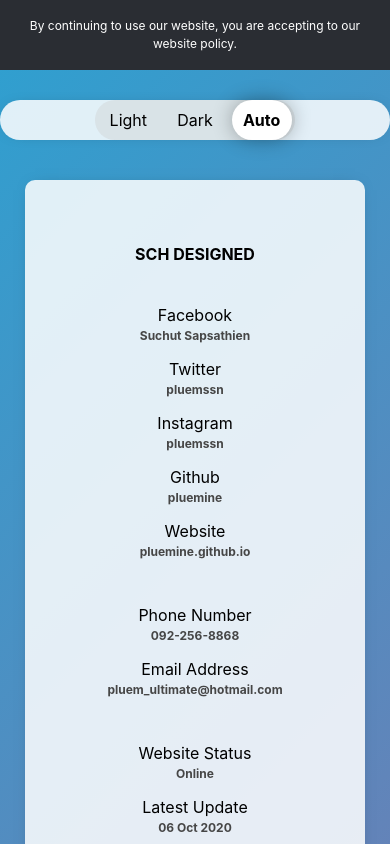
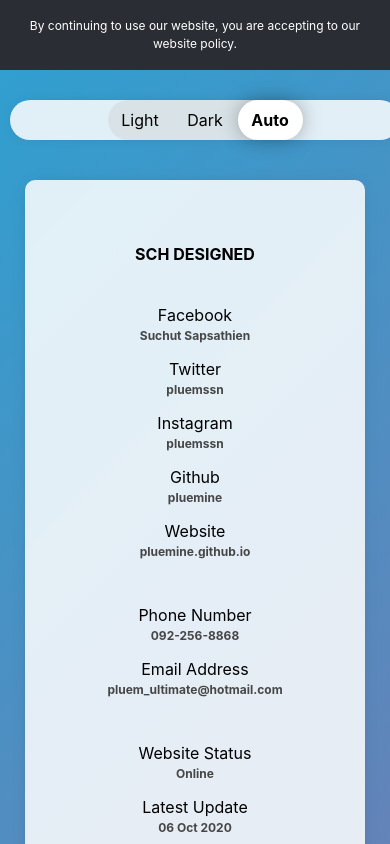
Before and after one commit to pluemine/web-data, a React (Create React App) app: page / in a window 390 px wide. Shown: the top 844 px of the page. Built offline with nearby package versions, Linux system fonts and the light colour scheme.

Commit message:
Add pages & routers

```diff
--- a/src/components/Navbar.js
+++ b/src/components/Navbar.js
@@ -110,7 +110,7 @@
 function Navbar() {
     return (
         <nav className='container mynav' style={{ }}>
-            <div className='row nav-block' style={{ width: '200px' }}>
+            <div className='row nav-block' style={{ width: '195px' }}>
                 <button className='switch' style={{margin: 'auto' }} id='setlightbtn' onClick={setlight}>Light</button>
                 <button className='switch' style={{margin: 'auto' }} id='setdarkbtn' onClick={setdark}>Dark</button>
                 <button className='switch' style={{margin: 'auto' }} id='setdefaultbtn' onClick={setdefault}>Auto</button>
--- a/src/components/Public.css
+++ b/src/components/Public.css
@@ -57,6 +57,11 @@
         text-align: center !important;
         width: 100%;
         padding-left: 0px !important;
+    }
+
+    .mynav {
+        margin-left: 10px !important;
+        margin-right: 10px !important;
     }
 
 }
@@ -226,28 +231,6 @@
     color: var(--button-dis-text-color);
 }
 
-.switch1 {
-    background: var(--bg-primary-color);
-    color: var(--text-primary-color);
-    width: 60px;
-    box-sizing: border-box;
-    border: none !important;
-    border-radius: 5px;
-    text-align: center !important;
-    text-decoration: none !important;
-}
-
-.switch1:focus, .switch1:hover {
-    background: var(--bg-secondary-color);
-    transition: all 0.2s ease-out;
-}
-
-.switch1:disabled,
-.switch1[disabled] {
-    background: var(--selected-color);
-    font-weight: bold;
-}
-
 .mynav {
     background: var(--bg-transparent-color);
     color: white;
@@ -268,13 +251,14 @@
 .switch {
     background: var(--transparent-color);
     color: var(--text-primary-color);
-    width: 60px;
+    width: 65px;
     height: 100%;
     box-sizing: border-box;
     border: none !important;
     border-radius: 20px;
     text-align: center !important;
     text-decoration: none !important;
+    margin: auto !important;
 }
 
 .switch:focus, .switch:hover {
--- a/src/pages/Notfound.js
+++ b/src/pages/Notfound.js
@@ -3,7 +3,6 @@
 import '../components/Public.css';
 import Sidebar from '../components/Sidebar';
 import Titlebar from '../components/Titlebar';
-import Footer from '../components/Footer';
 import Card from '../components/Card';
 import Cardduo from '../components/Cardduo';
 import Cardduonobutton from '../components/Cardduonobutton';
@@ -11,11 +10,6 @@
 function Notfound() {
     return (
         <div>
-            <section className='block'>
-                <div className='banner' align='center'>
-                    By continuing to use our website, you are accepting to our website policy.
-                </div>
-            </section>
             <section className='block'>
                 <div className='container' align='center' style={{ paddingTop: '30px', paddingBottom: '30px' }}>
                     <div className='row board'>
@@ -39,7 +33,6 @@
                     </div>
                 </div>
             </section>
-            <Footer />
         </div>
     )
 }
```
